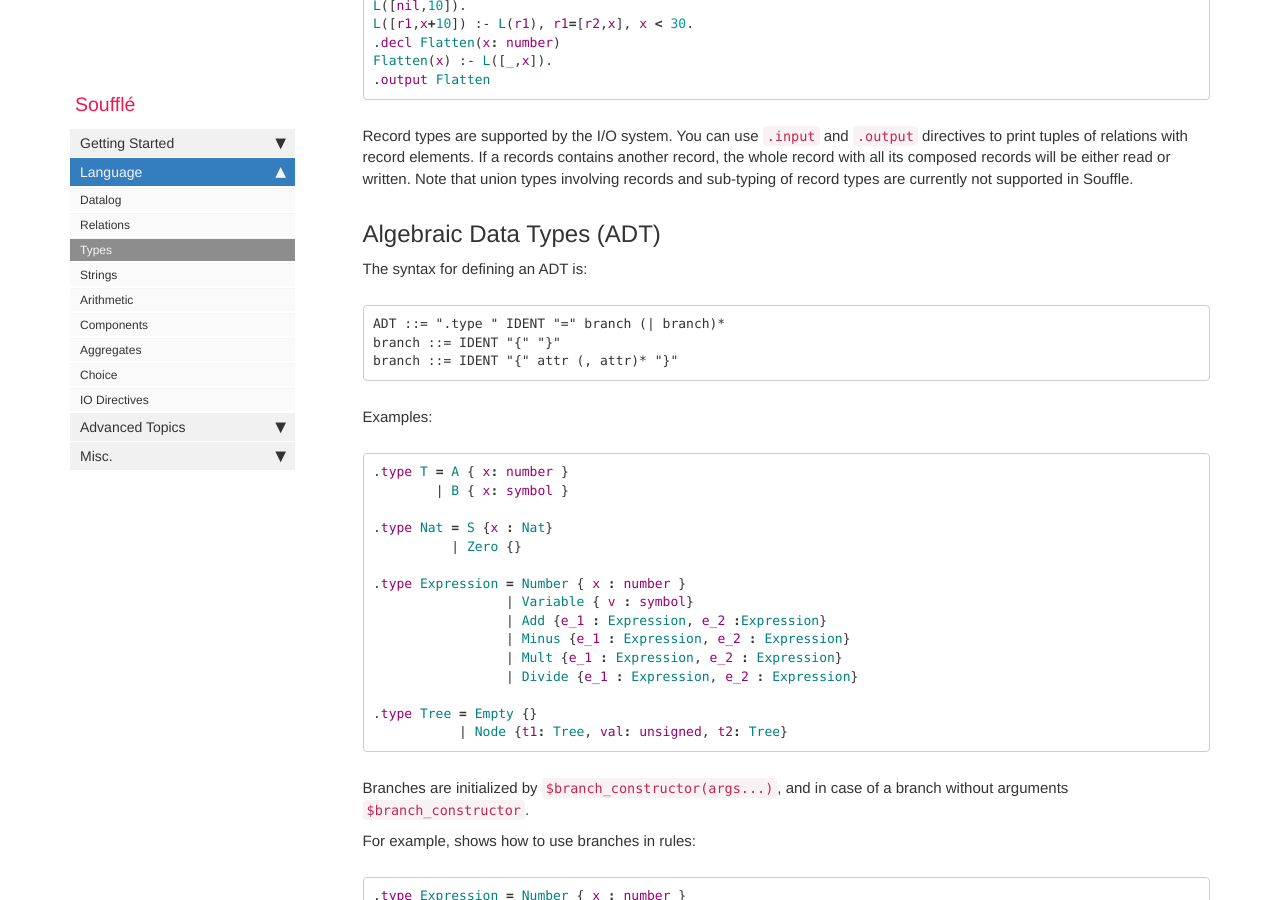
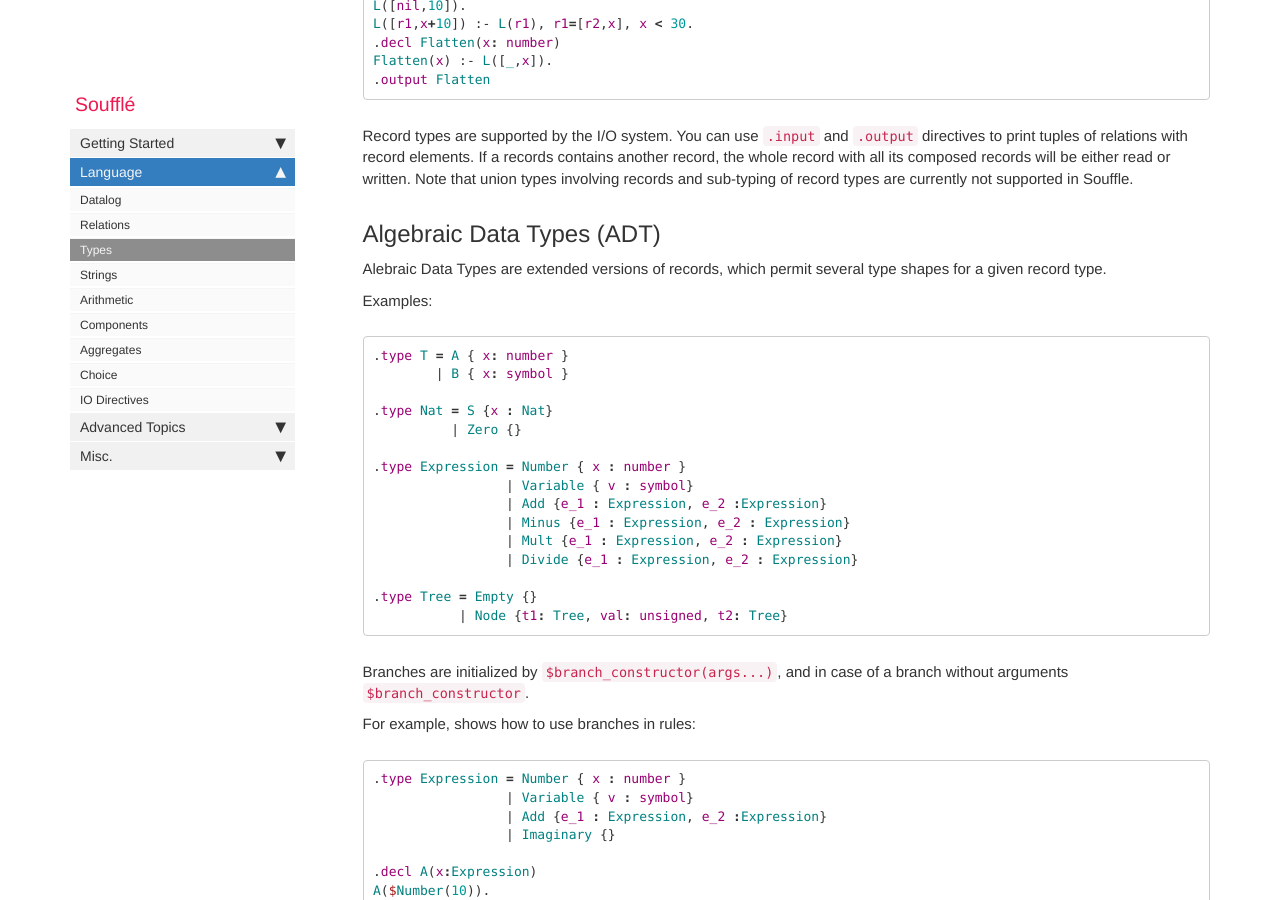
Before and after one commit to souffle-lang/souffle-lang.github.io, a Jekyll site: the page built from pages/docs/types.md, in a window 1280 px wide and 900 px high, scrolled down 5868 px. Built offline with Jekyll 4.4.1, drawn with Linux system fonts in a browser that asks for light colours; comment, search, counter and statistics services are not loaded.

Commit message:
Update types.md

````diff
--- a/pages/docs/types.md
+++ b/pages/docs/types.md
@@ -237,13 +237,8 @@ Note that union types involving records and sub-typing of record types are curre
 
 
 ##  Algebraic Data Types (ADT)
+Alebraic Data Types are extended versions of records, which permit several type shapes for a given record type.
 
-The syntax for defining an ADT is:
-```
-ADT ::= ".type " IDENT "=" branch (| branch)*
-branch ::= IDENT "{" "}"
-branch ::= IDENT "{" attr (, attr)* "}"
-```
 Examples:
 ```prolog
 .type T = A { x: number }
````
